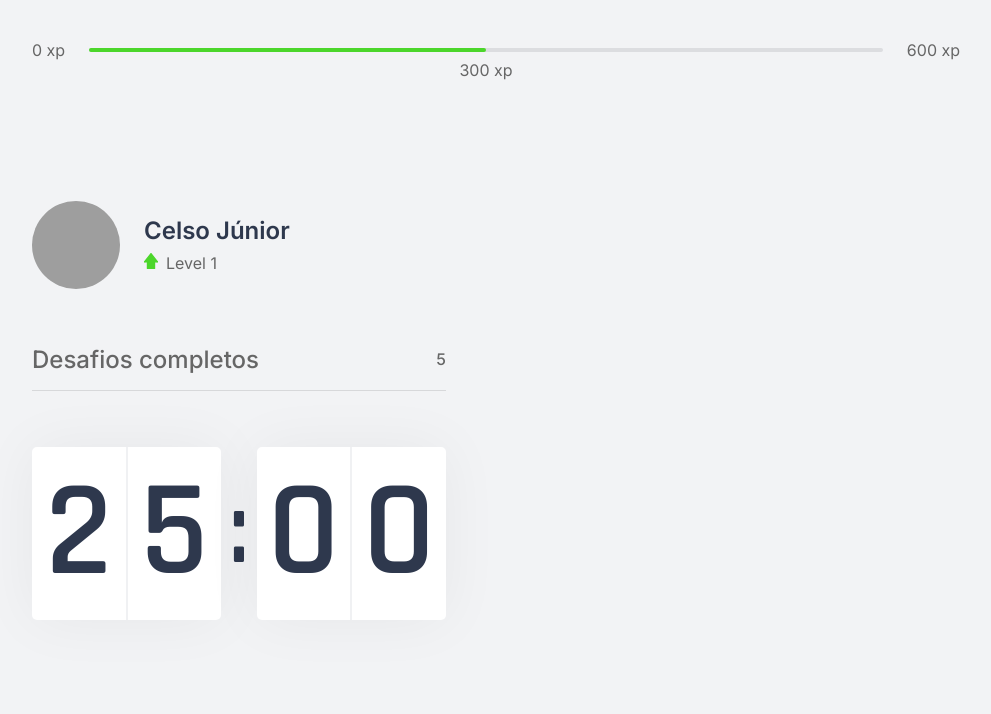
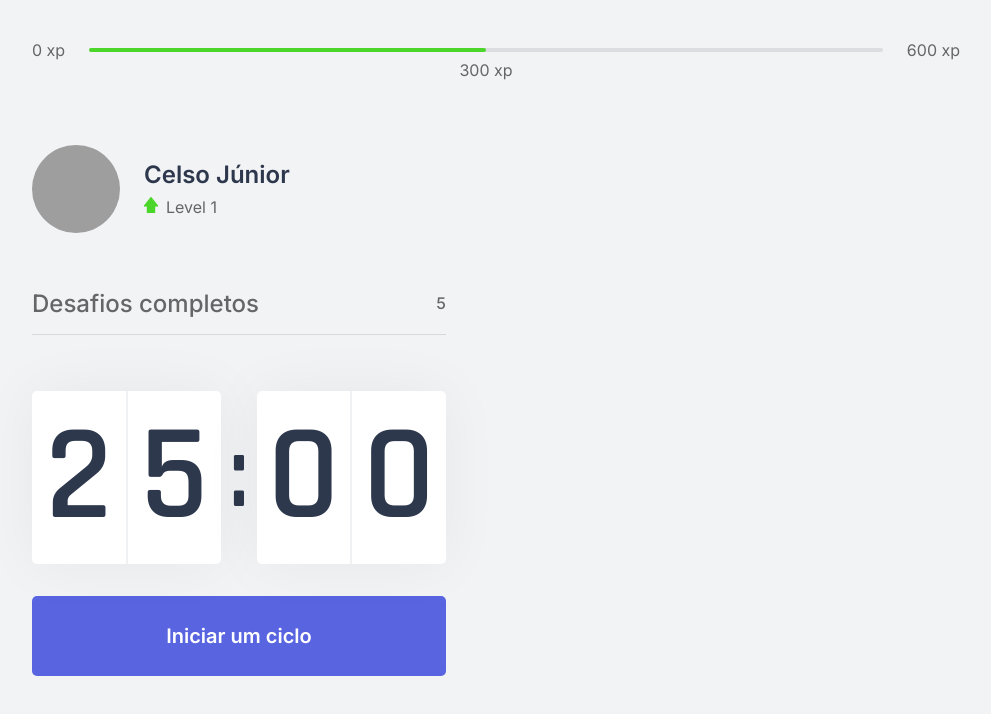
Before and after one commit to Gubeal/move-it, a Next.js app in the folder moveit-next/: page / in a window 1280 px wide. Shown: the top 714 px of the page, without its empty margins (144-1135 px from the left). Built offline with nearby package versions, Linux system fonts and the light colour scheme; grey boxes are pictures that could not be loaded.

Commit message:
Implement Countdown Component

```diff
--- a/moveit-next/src/components/Countdown.tsx
+++ b/moveit-next/src/components/Countdown.tsx
@@ -1,17 +1,49 @@
+import { useState, useEffect } from 'react';
 import styles from '../styles/components/Countdown.module.css';
 
 export function Countdown() {
+  const [time, setTime] = useState(25 * 60);
+  const [active, setActive] = useState(false);
+
+  const minutes = Math.floor(time / 60);
+  const seconds = time % 60;
+
+  const [minuteLeft, minuteRight] = String(minutes).padStart(2, '0').split('');
+  const [secondLeft, secondRight] = String(seconds).padStart(2, '0').split('');
+
+  function startCountdown() {
+    setActive(true);
+  }
+
+  useEffect(()=>{
+    if (active && time > 0) {
+      setTimeout(() => {
+        setTime(time - 1);
+      }, 1000);
+    }
+  }, [active, time]);
+
   return (
-    <div className={styles.countdownContainer}>
-      <div>
-        <span>2</span>
-        <span>5</span>
+    <div>
+      <div className={styles.countdownContainer}>
+        <div>
+          <span>{minuteLeft}</span>
+          <span>{minuteRight}</span>
+        </div>
+        <span>:</span>
+        <div>
+          <span>{secondLeft}</span>
+          <span>{secondRight}</span>
+        </div>
       </div>
-      <span>:</span>
-      <div>
-        <span>0</span>
-        <span>0</span>
-      </div>
+
+      <button
+        type='button'
+        className={styles.countdownButton}
+        onClick={startCountdown}
+      >
+        Iniciar um ciclo
+      </button>
     </div>
   );
 }
--- a/moveit-next/src/pages/_document.tsx
+++ b/moveit-next/src/pages/_document.tsx
@@ -5,6 +5,8 @@
     return (
       <Html>
         <Head>
+          <link rel="shortcut icon" href="favicon.png" type="image/png"/>
+
           <link rel="preconnect" href="https://fonts.gstatic.com"/>
           <link href="https://fonts.googleapis.com/css2?family=Inter:wght@400;500;600&family=Rajdhani:wght@600&display=swap" rel="stylesheet"/>
         </Head>
--- a/moveit-next/src/pages/index.tsx
+++ b/moveit-next/src/pages/index.tsx
@@ -4,9 +4,14 @@
 import { Profile } from "../components/Profile";
 import styles from "../styles/pages/Home.module.css";
 
+import Head from 'next/head';
+
 export default function Home() {
   return (
     <div className={styles.container}>
+      <Head>
+        <title>Início | move.it</title>
+      </Head>
       <ExperienceBar />
       <section>
         <div>
--- a/moveit-next/src/styles/components/Countdown.module.css
+++ b/moveit-next/src/styles/components/Countdown.module.css
@@ -34,3 +34,29 @@
   font-size: 6.25rem;
   margin: 0 0.5rem;
 }
+
+.countdownButton {
+  width: 100%;
+  height: 5rem;
+
+  margin-top: 2rem;
+
+  display: flex;
+  align-items: center;
+  justify-content: center;
+
+  border: 0;
+  border-radius: 5px;
+
+  background: var(--blue);
+  color: var(--white);
+
+  font-size: 1.25rem;
+  font-weight: 600;
+
+  transition: background-color 0.2s;
+}
+
+.countdownButton:hover {
+  background: var(--blue-dark);
+}
```
